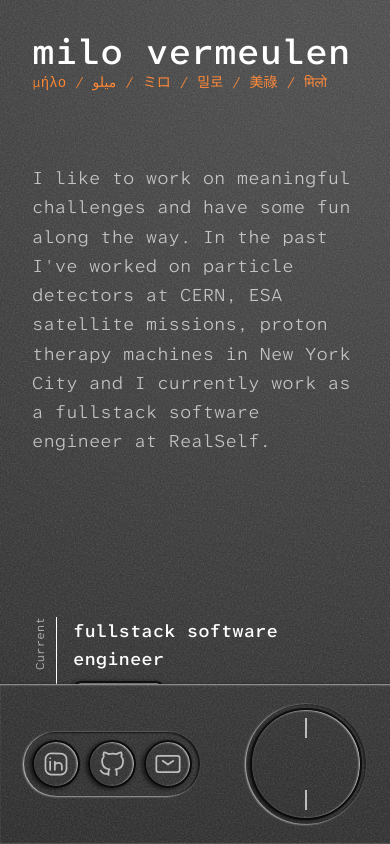
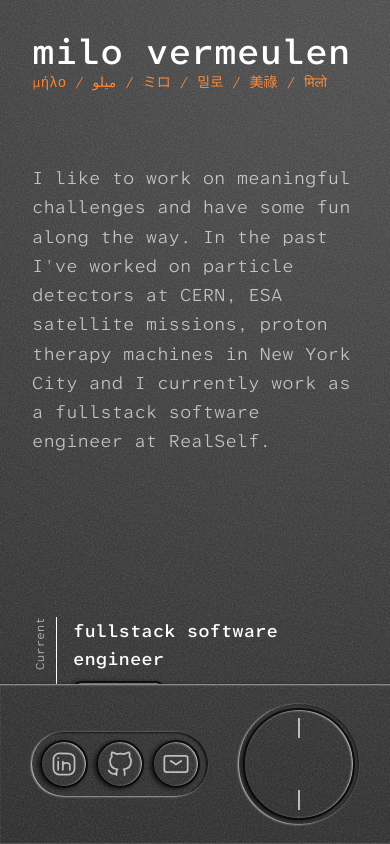
Before and after one commit to mivermeu/milovermeulen.com, a SvelteKit app in the folder apps/portfolio/: page / in a window 390 px wide. Shown: the top 844 px of the page. Built offline with nearby package versions, Linux system fonts and the light colour scheme.

Commit message:
Space mobile footer

```diff
--- a/apps/portfolio/src/routes/+page.svelte
+++ b/apps/portfolio/src/routes/+page.svelte
@@ -81,15 +81,13 @@
 <!-- Content (scrolls natively via the document body) -->
 <div bind:this={contentEl} class="lg:ml-[50%]">
     <div
-        class="relative bg-brand-bg p-8 pb-30 lg:mr-auto lg:ml-1 lg:max-w-prose lg:min-h-screen lg:shadow-indent"
+        class="relative bg-brand-bg p-8 pb-30 lg:mr-auto lg:ml-1 lg:min-h-screen lg:max-w-prose lg:shadow-indent"
     >
         <Noise />
         <!-- Mobile header -->
         <div class="pb-8 lg:hidden">
             <h1 class="text-4xl font-medium text-brand-text-highlight">milo vermeulen</h1>
-            <p class="text-sm text-brand-text-accent">
-                μήλο / ميلو / ミロ / 밀로 / 美祿 / मिलो
-            </p>
+            <p class="text-sm text-brand-text-accent">μήλο / ميلو / ミロ / 밀로 / 美祿 / मिलो</p>
         </div>
         <About />
         <Experience />
@@ -99,7 +97,7 @@
 
 <!-- Mobile footer -->
 <footer
-    class="fixed -right-10 bottom-0 left-0 z-20 flex h-40 items-center justify-between gap-4 bg-brand-bg py-5 pl-6 pr-16 shadow-raised lg:hidden"
+    class="fixed -right-10 bottom-0 left-0 z-20 flex h-40 items-center justify-around gap-4 bg-brand-bg py-5 pr-16 pl-6 shadow-raised lg:hidden"
 >
     <Noise />
     <Contact />
```
